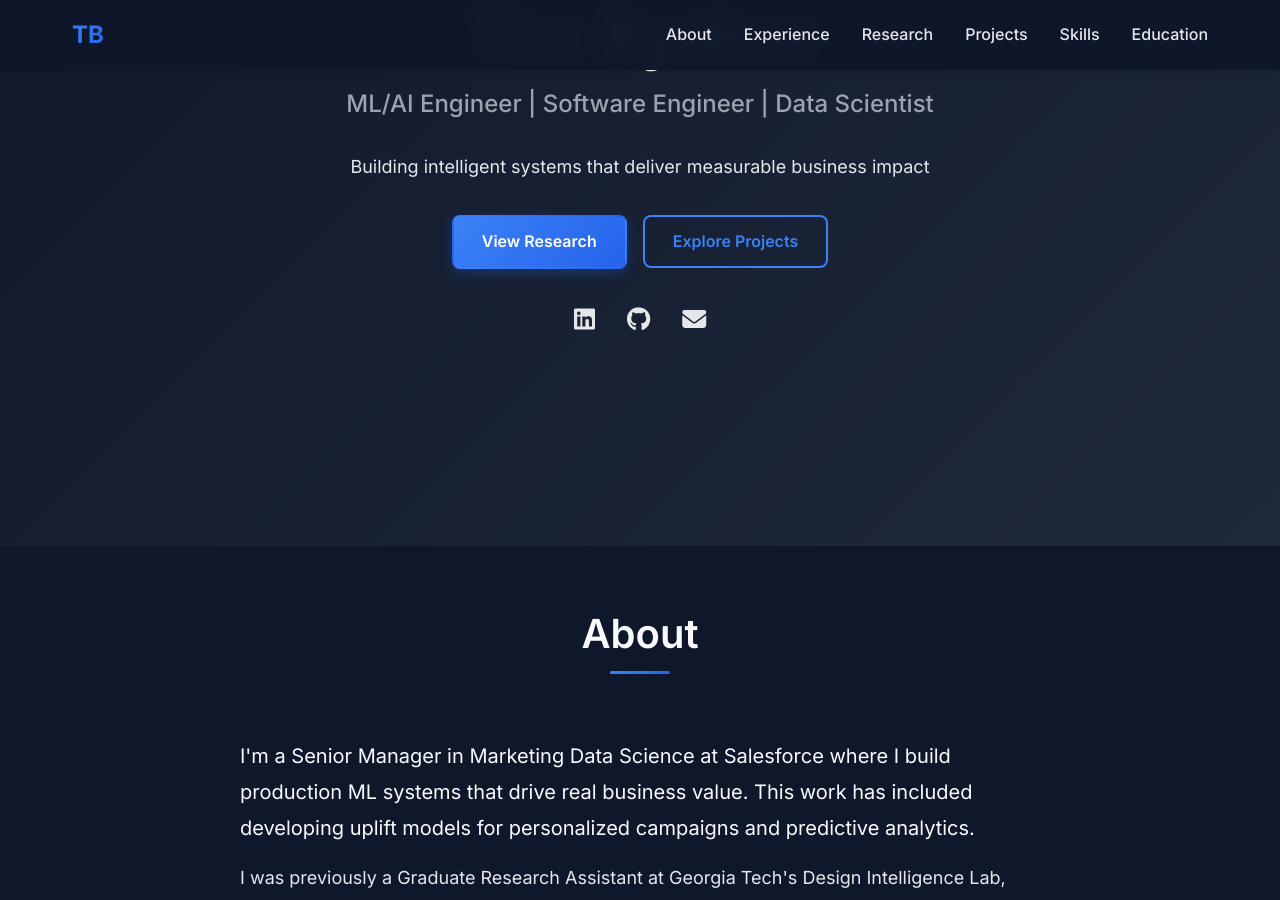
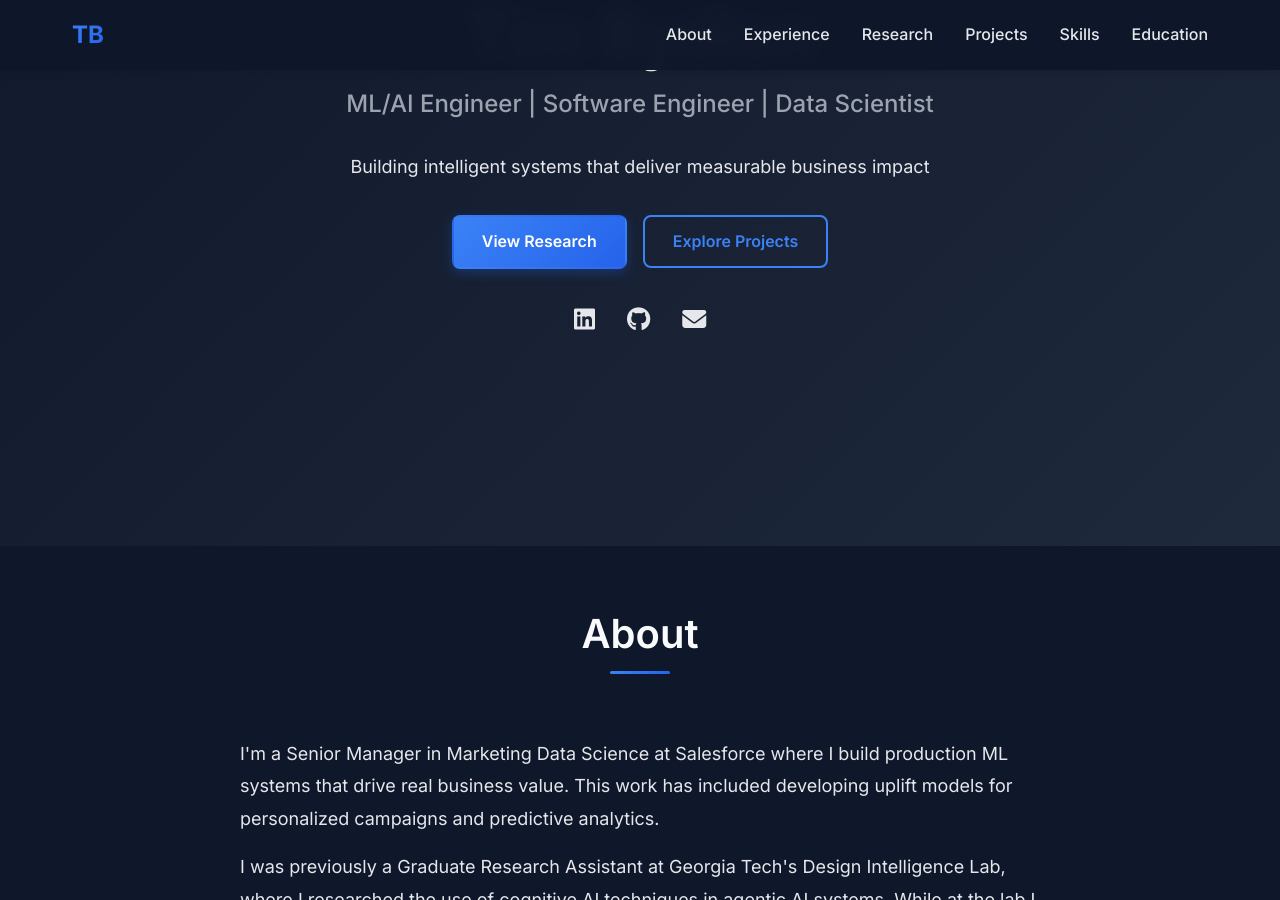
Before and after one commit to tim-bydlon/tim-bydlon.github.io, a Jekyll site: the page built from index.html, in a window 1280 px wide and 900 px high, scrolled down 354 px. Built offline with Jekyll 4.4.1, drawn with Linux system fonts in a browser that asks for light colours; some of the changed text lies outside the part shown.

Commit message:
fixing font size issue

```diff
--- a/assets/css/main.css
+++ b/assets/css/main.css
@@ -357,11 +357,6 @@
   max-width: 800px;
   margin: 0 auto;
   font-size: 1.125rem;
-}
-
-.about-content p:first-child {
-  font-size: 1.25rem;
-  color: var(--text-primary);
 }
 
 /* ========================================================================
--- a/index.html
+++ b/index.html
@@ -193,7 +193,7 @@
           <h3>More Projects Coming Soon</h3>
         </div>
         <p class="project-description">
-          Most of my work is in private repos I'm actively working on making projects representative of my work that are publicly accessible.
+          Most of my work is in private repos and I'm actively working on making projects representative of my work that are publicly accessible.
           Check back regularly for new projects demonstrating production-ready systems and innovative research applications.
         </p>
       </div>
```
